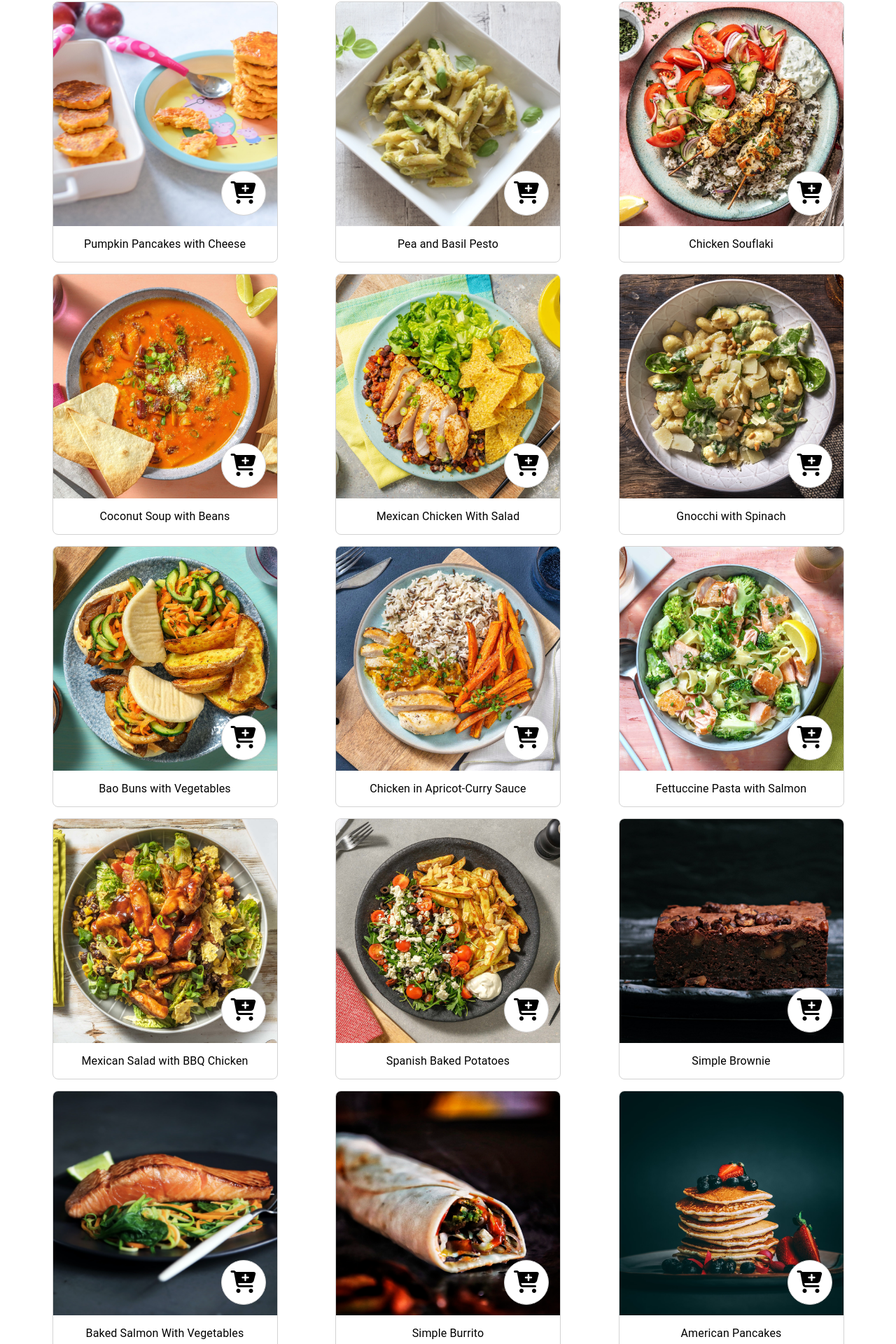
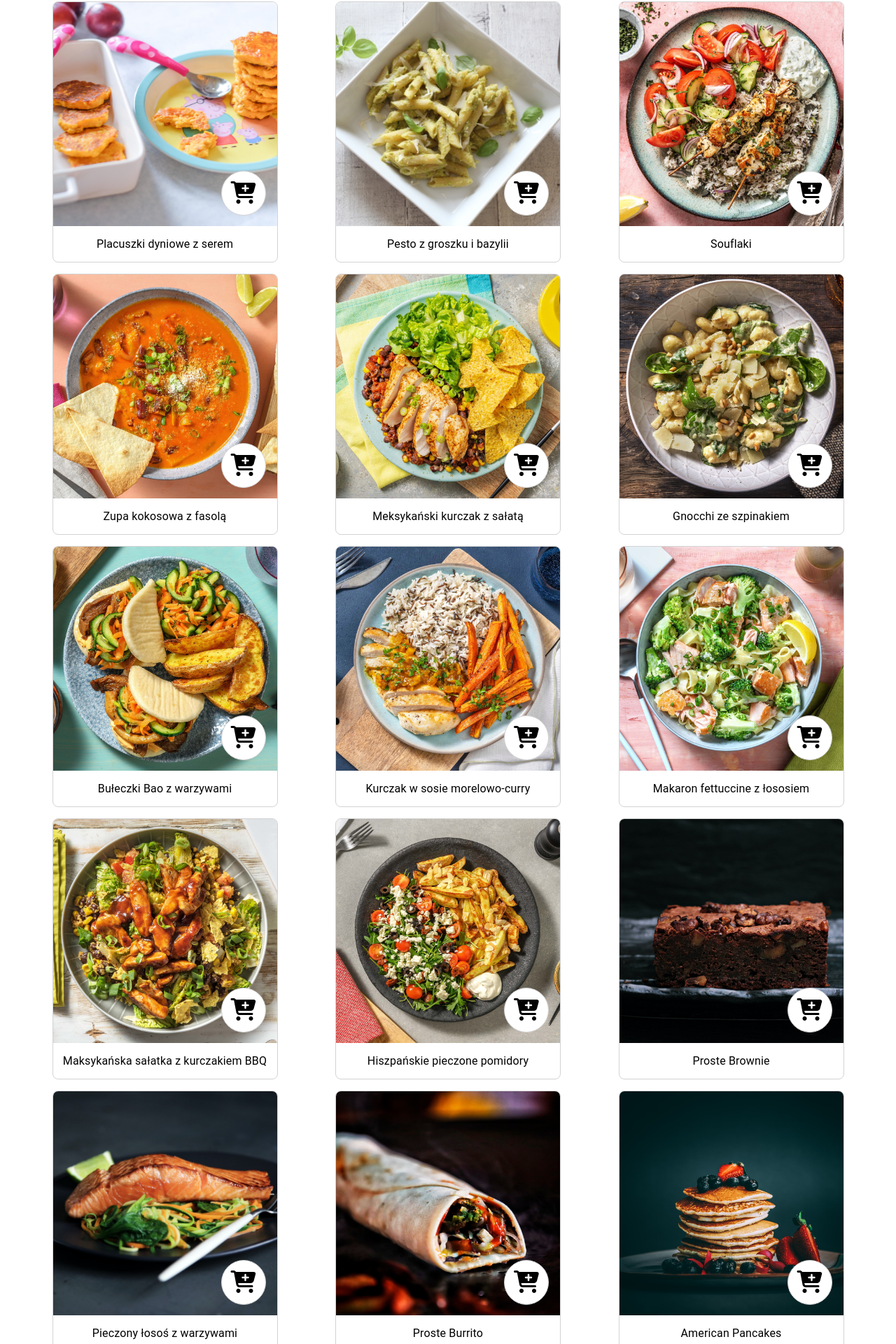
Before and after one commit to AdrianRamzes/food-mania, a Svelte app: page / in a window 1280 px wide. Shown: the part 70-1990 px from the top of the page at 70% size. Built offline with nearby package versions, Linux system fonts and the light colour scheme.

Commit message:
translate recipes and string EN -> PL

```diff
--- a/src/App.svelte
+++ b/src/App.svelte
@@ -56,11 +56,11 @@
 <main>
   <div class="floating-toolbar">
     {#if currentView == View.Recipes}
-    <input type="text" class="search-box" placeholder="Search..." bind:value={searchText}/>
+    <input type="text" class="search-box" placeholder="Szukaj..." bind:value={searchText}/>
     <button on:click={onCartClick}><i class="fa-solid fa-cart-shopping"></i></button>
     {:else if currentView == View.ShoppingList}
     <button on:click={onMealClick}><i class="fa-solid fa-arrow-left"></i></button>
-    <h1>Shopping list</h1>
+    <h1>Lista zakupów</h1>
     {:else if currentView == View.RecipeDetails}
     <button on:click={onMealClick}><i class="fa-solid fa-arrow-left"></i></button>
     <h1>Recipe</h1>
--- a/src/data/recipes.data.ts
+++ b/src/data/recipes.data.ts
@@ -4,7 +4,7 @@ import { Products } from "../data/products.data";
 export class Recipes {
   public static readonly all = [
     new Recipe(
-      "Pumpkin Pancakes with Cheese",
+      "Placuszki dyniowe z serem",
       "description",
       [
         `Do miski przełóż płatki owsiane, puree z dyni, serek, miód. Wymieszaj.
@@ -34,7 +34,7 @@ export class Recipes {
       ]
     ),
     new Recipe(
-      "Pea and Basil Pesto",
+      "Pesto z groszku i bazylii",
       "description",
       [
         "Nastaw wodę na makaron i ugotuj go.",
@@ -58,12 +58,7 @@ export class Recipes {
         new Ingredient(Products.getByName("Makaron penne"), 200),
       ]
     ),
-    new Recipe(
-      "Chicken Souflaki",
-      "description",
-      [],
-      "images/Chicken_Souflaki.jpeg",
-      [
+    new Recipe("Souflaki", "description", [], "images/Chicken_Souflaki.jpeg", [
       new Ingredient(Products.getByName("Pierś z kurczaka"), 300),
       new Ingredient(Products.getByName("Cytryna"), 1),
       new Ingredient(Products.getByName("Czosnek"), 1),
@@ -73,10 +68,9 @@ export class Recipes {
       new Ingredient(Products.getByName("Jogurt grecki"), 100),
       new Ingredient(Products.getByName("Oliwa z oliwek"), 50),
       new Ingredient(Products.getByName("Cebula"), 1),
-      ]
-    ),
+    ]),
     new Recipe(
-      "Coconut Soup with Beans",
+      "Zupa kokosowa z fasolą",
       "description",
       [],
       "images/Coconut_Soup_with_Beans.jpeg",
@@ -93,7 +87,7 @@ export class Recipes {
       ]
     ),
     new Recipe(
-      "Mexican Chicken With Salad",
+      "Meksykański kurczak z sałatą",
       "description",
       [],
       "images/Mexican_Chicken_with_Salad.jpeg",
@@ -108,7 +102,7 @@ export class Recipes {
       ]
     ),
     new Recipe(
-      "Gnocchi with Spinach",
+      "Gnocchi ze szpinakiem",
       "description",
       [],
       "images/Gnocchi_with_Spinach.jpeg",
@@ -123,7 +117,7 @@ export class Recipes {
       ]
     ),
     new Recipe(
-      "Bao Buns with Vegetables",
+      "Bułeczki Bao z warzywami",
       "description",
       [],
       "images/Bao_Buns_ith_Vegetables.jpeg",
@@ -143,7 +137,7 @@ export class Recipes {
       ]
     ),
     new Recipe(
-      "Chicken in Apricot-Curry Sauce",
+      "Kurczak w sosie morelowo-curry",
       "description",
       [],
       "images/Chicken_in_Apricot_Curry_Sauce.jpeg",
@@ -160,7 +154,7 @@ export class Recipes {
       ]
     ),
     new Recipe(
-      "Fettuccine Pasta with Salmon",
+      "Makaron fettuccine z łososiem",
       "description",
       [],
       "images/Fettuccine_Pasta_with_Salmon.jpeg",
@@ -175,7 +169,7 @@ export class Recipes {
       ]
     ),
     new Recipe(
-      "Mexican Salad with BBQ Chicken",
+      "Maksykańska sałatka z kurczakiem BBQ",
       "description",
       [],
       "images/Mexican_Salad_with_Bbq_Chicken.jpeg",
@@ -192,7 +186,7 @@ export class Recipes {
       ]
     ),
     new Recipe(
-      "Spanish Baked Potatoes",
+      "Hiszpańskie pieczone pomidory",
       "description",
       [],
       "images/Spanish_Baked_Potatoes.jpeg",
@@ -207,7 +201,7 @@ export class Recipes {
       ]
     ),
     new Recipe(
-      "Simple Brownie",
+      "Proste Brownie",
       "description",
       [],
       "images/Simple_Brownie.jpeg",
@@ -221,7 +215,7 @@ export class Recipes {
       ]
     ),
     new Recipe(
-      "Baked Salmon With Vegetables",
+      "Pieczony łosoś z warzywami",
       "description",
       [],
       "images/Baked_Salmon_with_Vegetables.jpeg",
@@ -231,7 +225,7 @@ export class Recipes {
       ]
     ),
     new Recipe(
-      "Simple Burrito",
+      "Proste Burrito",
       "description",
       [],
       "images/Simple_Burrito.jpeg",
--- a/src/recipes/RecipePage.svelte
+++ b/src/recipes/RecipePage.svelte
@@ -7,14 +7,14 @@
 
 {#if recipe}
 <h1>{recipe.title}</h1>
-<h2>Ingredients:</h2>
+<h2>Składniki:</h2>
 <ol>
     {#each recipe.ingredients as ingredient}
     <li>{ingredient.product.name}</li>
     {/each }
 </ol>
 
-<h2>Steps:</h2>
+<h2>Przepis:</h2>
 <ol>
     {#each recipe.steps as step}
     <li>{step}</li>
--- a/src/shopping/Shopping.svelte
+++ b/src/shopping/Shopping.svelte
@@ -22,7 +22,7 @@
     }
 </script>
 
-<h1>Meals:</h1>
+<h1>Posiłki:</h1>
 <ul>
     {#each selectedRecipes as r}
     <li>
@@ -33,7 +33,7 @@
     </li>
     {/each}
 </ul>
-<h1>Products:</h1>
+<h1>Produkty:</h1>
 <ul>
     {#each neededProductsList as p}
     <li class:checked={p.checked}>
```
Lines whose indentation alone changed are shown as unchanged.
